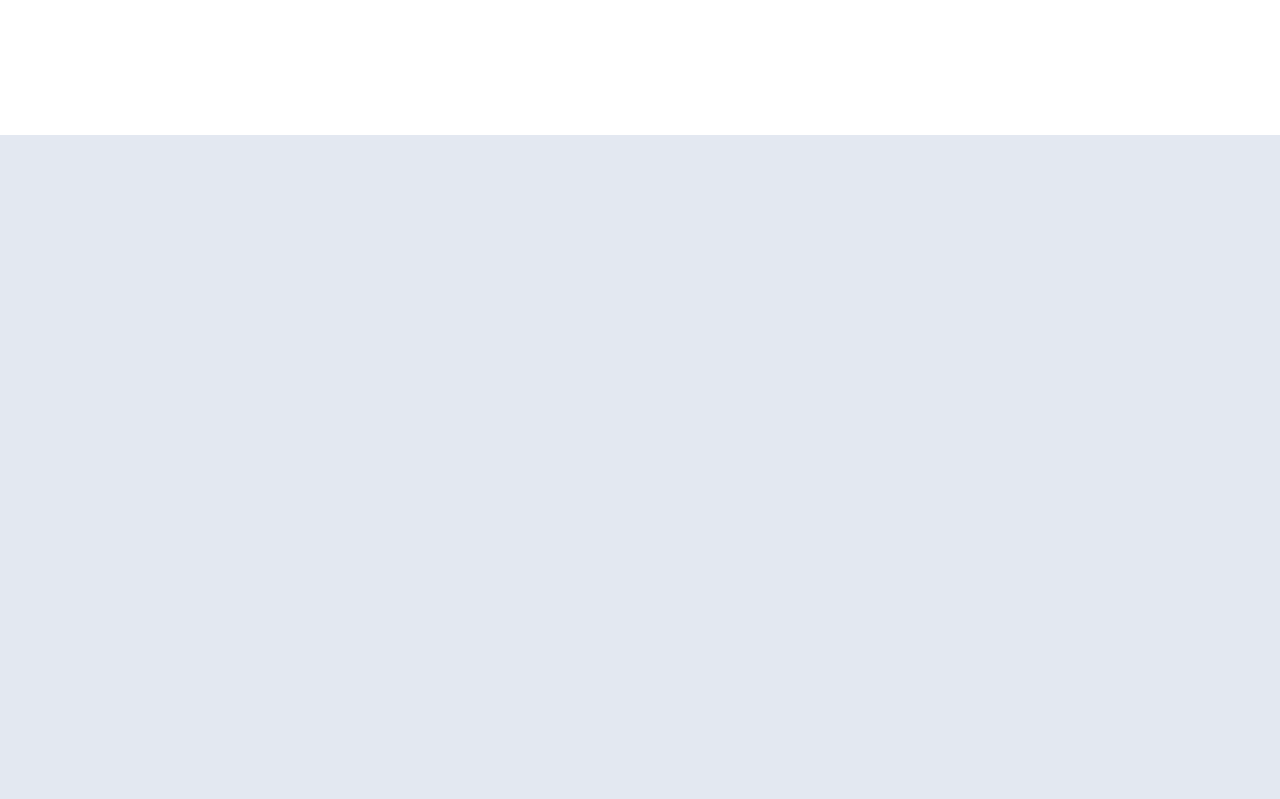
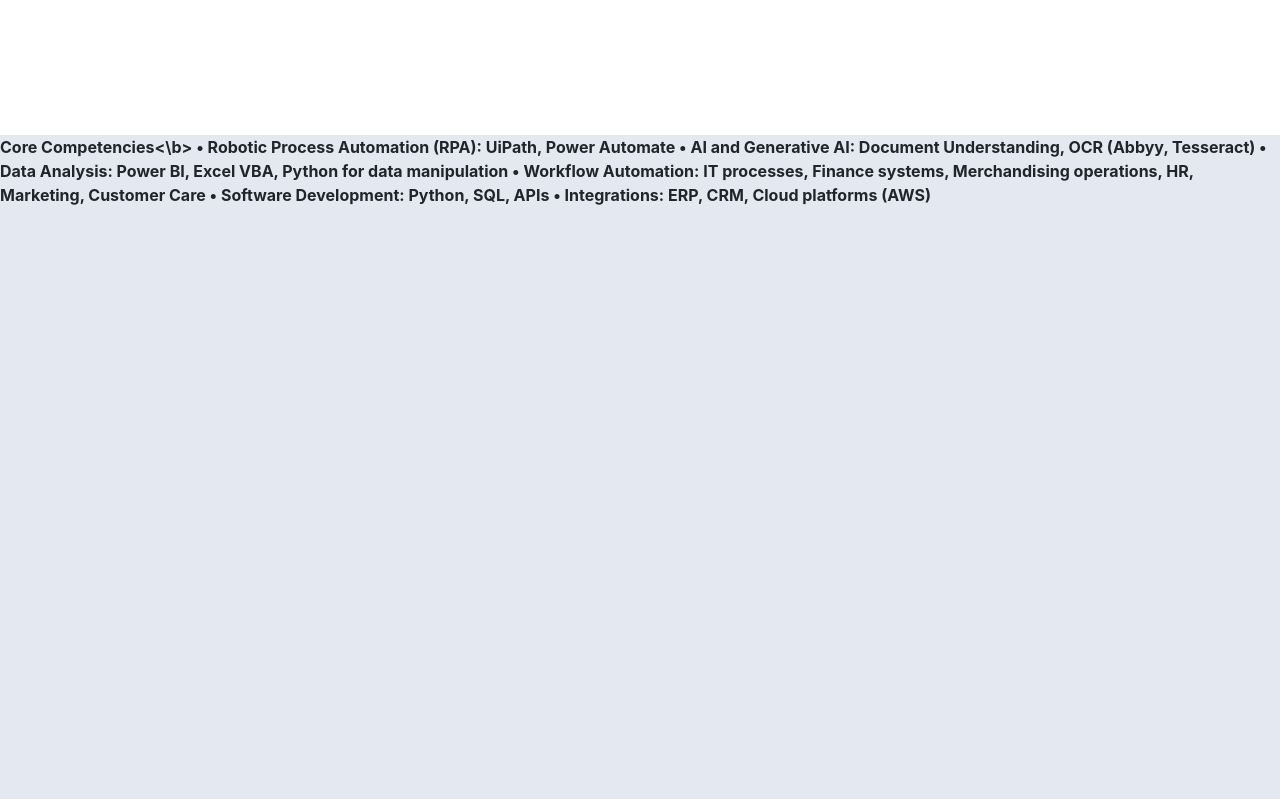
Before and after one commit to AbrarHayatNadim/Assignment1, a plain HTML site: page index.html in a window 1280 px wide. Shown: the part 961-1760 px from the top of the page. Drawn offline with nearby package versions, Linux system fonts and the light colour scheme.

Commit message:
"third section"

```diff
--- a/index.html
+++ b/index.html
@@ -13,7 +13,7 @@
 
 
         <nav class="navbar navbar-expand-lg navbar-light bg-light">
-            <a class="navbar-brand" href="#">Navbar</a>
+
             <button class="navbar-toggler" type="button" data-toggle="collapse" data-target="#navbarNavAltMarkup" aria-controls="navbarNavAltMarkup" aria-expanded="false" aria-label="Toggle navigation">
               <span class="navbar-toggler-icon"></span>
             </button>
@@ -55,6 +55,20 @@
     </section>
     <section class="thirdpartsection">
 
+        <p>
+            <b>Core Competencies<\b>
+            • Robotic Process Automation (RPA): UiPath, Power Automate
+            • AI and Generative AI: Document Understanding, OCR (Abbyy, Tesseract)
+            • Data Analysis: Power BI, Excel VBA, Python for data manipulation
+            • Workflow Automation: IT processes, Finance systems, Merchandising operations, HR, Marketing, Customer Care
+            • Software Development: Python, SQL, APIs
+            • Integrations: ERP, CRM, Cloud platforms (AWS)
+
+        </p>
+
+
+
+
 
 
 
```
